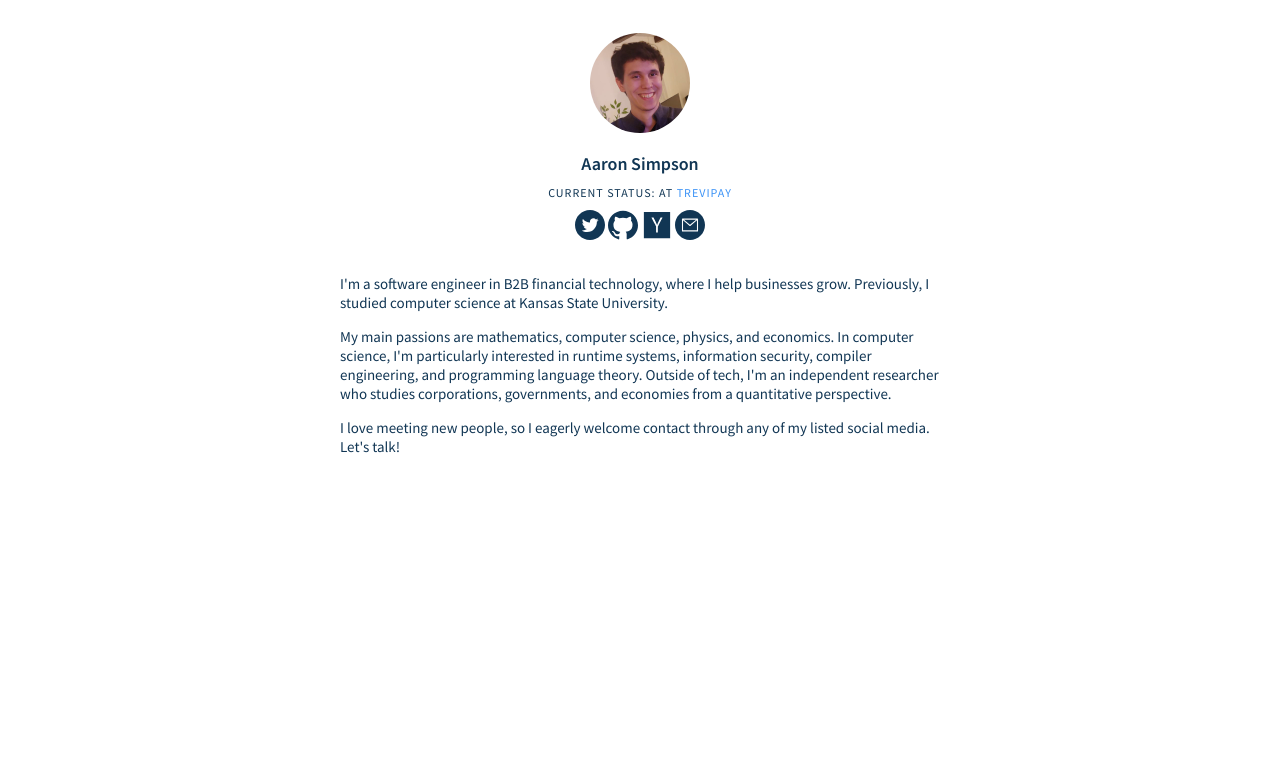
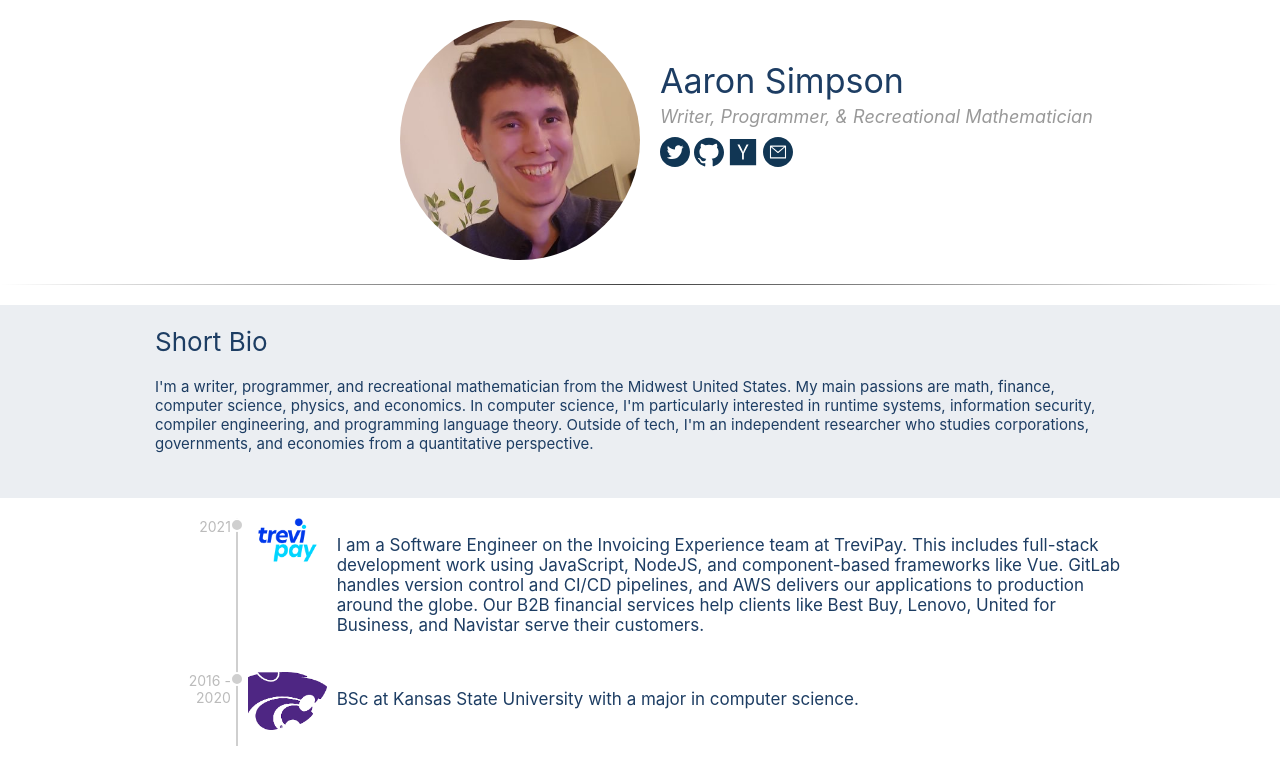
Before and after one commit to acufas/aaronsimpsonks.github.io, a plain HTML site: page index.html in a window 1280 px wide. Drawn offline with Linux system fonts and the light colour scheme.

Commit message:
Site Redesign 2

```diff
--- a/index.css
+++ b/index.css
@@ -1,55 +1,66 @@
 body {
-    padding: 10px;
-    color: #113654;
+    color: #1d3d63;
+    padding: 0;
+    margin: 0;
     font-size: 15px;
-    font-family: 'Source Sans Pro', -apple-system, BlinkMacSystemFont, 'Segoe UI', Roboto, Oxygen, Ubuntu, Cantarell, 'Open Sans', 'Helvetica Neue', sans-serif
-}
-
-#header span {
-    font-weight: 300;
-}
-
-#header {
-    padding: 15px 12px;
-    text-align: center;
+    font-family: -apple-system, BlinkMacSystemFont, 'Segoe UI', Roboto, Oxygen, Ubuntu, Cantarell, 'Open Sans', 'Helvetica Neue', sans-serif;
 }
 
 a, a:visited {
-    color: #3d93f6;
-    text-decoration: none;
-    cursor: pointer;
+    color: #2162e6;
 }
 
-#menu {
-    margin: 0;
+hr {
+    height: 1px;
+    border: 0;
     padding: 0;
+    margin: 20px 0 20px 0;
+    background-image: -webkit-linear-gradient(left, rgba(0,0,0,0), rgba(0,0,0,0.75), rgba(0,0,0,0));
 }
 
-#menu li {
-    list-style: none;
-    padding: 10px 0;
-    border-top: 0.5px solid #eee;
-    border-bottom: 0.5px solid #eee;
+h1, h2 {
+    font-weight: 400;
 }
 
-#headpic img {
-    width: 100px;
-    height: 100px;
-    display: inline-block;
-    border-radius: 100%;
-    margin-bottom: 6px;
+h1 {
+    font-size: 34px;
+    padding: 0;
+    margin: 0;
 }
 
-.headbio-name {
+h2 {
+    color: #999;
+    font-style: italic;
     font-size: 18px;
-    line-height: 1;
+    padding: 0;
+    margin: 5px 0 10px 0;
 }
 
-.headbio-sub {
-    font-size: 12px;
-    font-weight: 400;
-    text-transform: uppercase;
-    letter-spacing: 1px;
+#phead {
+    margin-top: 20px;
+}
+
+#ppic {
+    grid-column: span 6;
+    text-align: right;
+}
+
+#pdesc {
+    padding-top: 40px;
+    padding-left: 20px;
+    grid-column: span 6;
+}
+
+#ppic img {
+    width: 240px;
+    height: 240px;
+    border-radius: 120px;
+}
+
+.stitle {
+    font-size: 26px;
+    margin-top: 20px;
+    margin-bottom: 20px;
 }
 
 .socico {
@@ -58,7 +69,82 @@ a, a:visited {
 }
 
 .container {
+    margin-left: auto;
+    margin-right: auto;
+    padding-left: 15px;
+    padding-right: 15px;
+}
+
+.ico img {
+    border-radius: 5px;
     width: 100%;
-    max-width: 600px;
-    margin: 0 auto;
+    max-width: 100px;
+    margin-left: 10px;
 }
+
+.desc {
+    grid-column: span 10;
+    vertical-align: top;
+    font-size: 17px;
+    padding-left: 20px;
+    padding-bottom: 20px;
+}
+
+.socico-link {
+    text-decoration: none;
+}
+
+.nodot {
+    list-style-type: none;
+    padding-left: 0;
+}
+
+.timespan {
+    grid-column: span 1;
+    font-size: 14px;
+    text-align: right;
+    padding-right: 5px;
+    color: #bbb;
+}
+
+.ico {
+    grid-column: span 1;
+    vertical-align: top;
+    border-left: 2px solid #cfcfcf;
+    position: relative;
+}
+
+.entry-dot {
+    position: absolute;
+    top: 0px;
+    left: -8px;
+    width: 10px;
+    height: 10px;
+    border-radius: 7px;
+    background-color: #cfcfcf;
+    border: 2px solid white;
+}
+
+.row {
+    display: grid;
+    grid-template-columns: repeat(12, 1fr);
+}
+
+@media (min-width: 992px) {
+    .container {
+        width: 970px;
+    }
+}
+
+@media (max-width: 991px) {
+    #ppic {
+        grid-column: span 12;
+        text-align: center;
+    }
+
+    #pdesc {
+        grid-column: span 12;
+        padding-top: 20px;
+        text-align: center;
+    }
+}
--- a/index.html
+++ b/index.html
@@ -5,48 +5,74 @@
     <meta http-equiv="X-UA-Compatible" content="IE=edge">
     <meta name="viewport" content="width=device-width, initial-scale=1.0">
     <meta name="author" content="Aaron Simpson">
-    <meta name="description" content="Musings and Math from Aaron Simpson">
-    <link rel="preconnect" href="https://fonts.googleapis.com">
-    <link rel="preconnect" href="https://fonts.gstatic.com" crossorigin>
-    <link href="https://fonts.googleapis.com/css2?family=Merriweather:ital,wght@0,300;0,400;0,700;1,300;1,400&family=Source+Sans+Pro:ital,wght@0,200;0,300;0,400;0,600;1,200;1,300;1,400&display=swap" rel="stylesheet">
+    <meta name="description" content="Personal Webpage of Aaron Simpson">
     <link rel="stylesheet" href="index.css">
-    <title>Aaron Simpson's Homepage</title>
+    <title>Aaron Simpson</title>
 </head>
 <body>
-    <div class="container">
-        <div id="header">
+    <div>
+        <div id="phead" class="container">
             <div class="row">
-                <div id="headpic">
+                <div id="ppic">
                     <img src="images/profile.jpeg" />
                 </div>
-                <div id="headbio">
-                    <h1 class="headbio-name">Aaron Simpson</h1>
-                    <h2 class="headbio-sub">Current Status: At <a href="https://trevipay.com">TreviPay</a></h2>
+                <div id="pdesc">
+                    <h1>Aaron Simpson</h1>
+                    <h2>Writer, Programmer, & Recreational Mathematician</h2>
                     <div>
-                        <a href="https://twitter.com/aaronsimpsonks">
+                        <a href="https://twitter.com/aaronsimpsonks" class="socico-link">
                             <img src="images/twitter.svg" class="socico" />
                         </a>
-                        <a href="https://github.com/aaronsimpsonks">
+                        <a href="https://github.com/aaronsimpsonks" class="socico-link">
                             <img src="images/github.svg" class="socico" />
                         </a>
-                        <a href="https://news.ycombinator.com/user?id=aaronsimpson">
+                        <a href="https://news.ycombinator.com/user?id=aaronsimpson" class="socico-link">
                             <img src="images/hacker-news.svg" class="socico" />
                         </a>
-                        <a href="mailto:aaron@aaronsimpson.org">
+                        <a href="mailto:aaron@aaronsimpson.org" class="socico-link">
                             <img src="images/email.svg" class="socico" />
                         </a>
                     </div>
                 </div>
             </div>
         </div>
-        <div id="body">
-            <p>I'm a software engineer in B2B financial technology, where I help businesses grow. Previously, I studied computer science
-            at Kansas State University.</p>
-            <p>My main passions are mathematics, computer science, physics, and economics. In computer science, I'm particularly
-            interested in runtime systems, information security, compiler engineering, and programming language theory.
-            Outside of tech, I'm an independent researcher who studies corporations, governments, and economies from a
-            quantitative perspective.</p>
-            <p>I love meeting new people, so I eagerly welcome contact through any of my listed social media. Let's talk!</p>
+        <hr />
+        <div style="background-color: #EBEEF2; padding-top: 1px; padding-bottom: 30px">
+            <div class="container">
+                <div class="stitle">Short Bio</div>
+                <p>I'm a writer, programmer, and recreational mathematician from the Midwest United States.
+                My main passions are math, finance, computer science, physics, and economics. In computer science, I'm particularly
+                interested in runtime systems, information security, compiler engineering, and programming language theory. Outside
+                of tech, I'm an independent researcher who studies corporations, governments, and economies from a quantitative
+                perspective.</p>
+            </div>
+        </div>
+        <div style="padding-top: 20px; padding-bottom: 30px"">
+            <div class="container">
+                <div class="entry row">
+                    <div class="timespan">2021</div>
+                    <div class="ico">
+                        <div class="entry-dot"></div>
+                        <img src="images/TreviPayLogo.png" />
+                    </div>
+                    <div class="desc">
+                        <p>I am a Software Engineer on the Invoicing Experience team at TreviPay. This includes full-stack development
+                        work using JavaScript, NodeJS, and component-based frameworks like Vue. GitLab handles version control
+                        and CI/CD pipelines, and AWS delivers our applications to production around the globe. Our B2B financial services
+                        help clients like Best Buy, Lenovo, United for Business, and Navistar serve their customers.</p>
+                    </div>
+                </div>
+                <div class="entry row">
+                    <div class="timespan">2016 - 2020</div>
+                    <div class="ico">
+                        <div class="entry-dot"></div>
+                        <img src="images/KSU.png" />
+                    </div>
+                    <div class="desc">
+                        <p>BSc at Kansas State University with a major in computer science.</p>
+                    </div>
+                </div>
+            </div>
         </div>
     </div>
 </body>
```
Also changed, not shown: images/KSU.png (added), images/TreviPayLogo.png (added).
